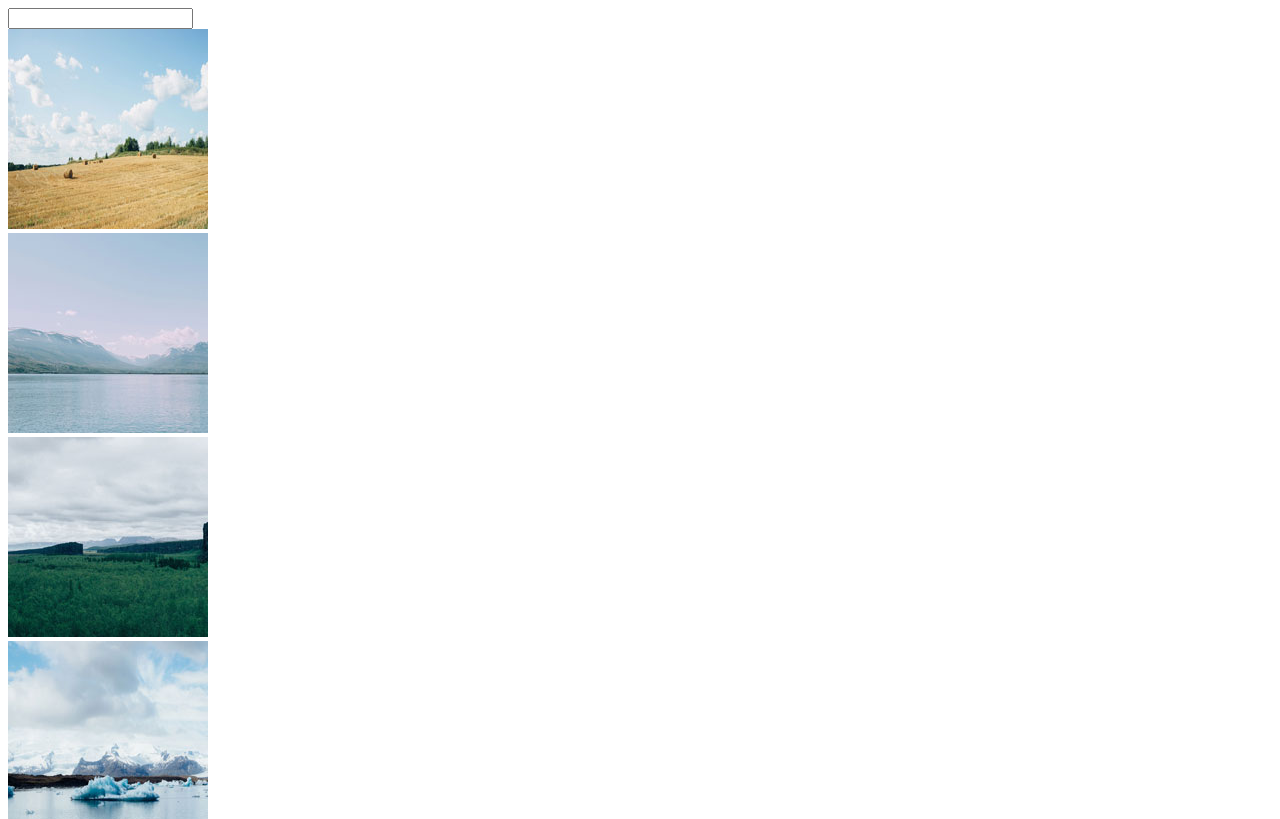
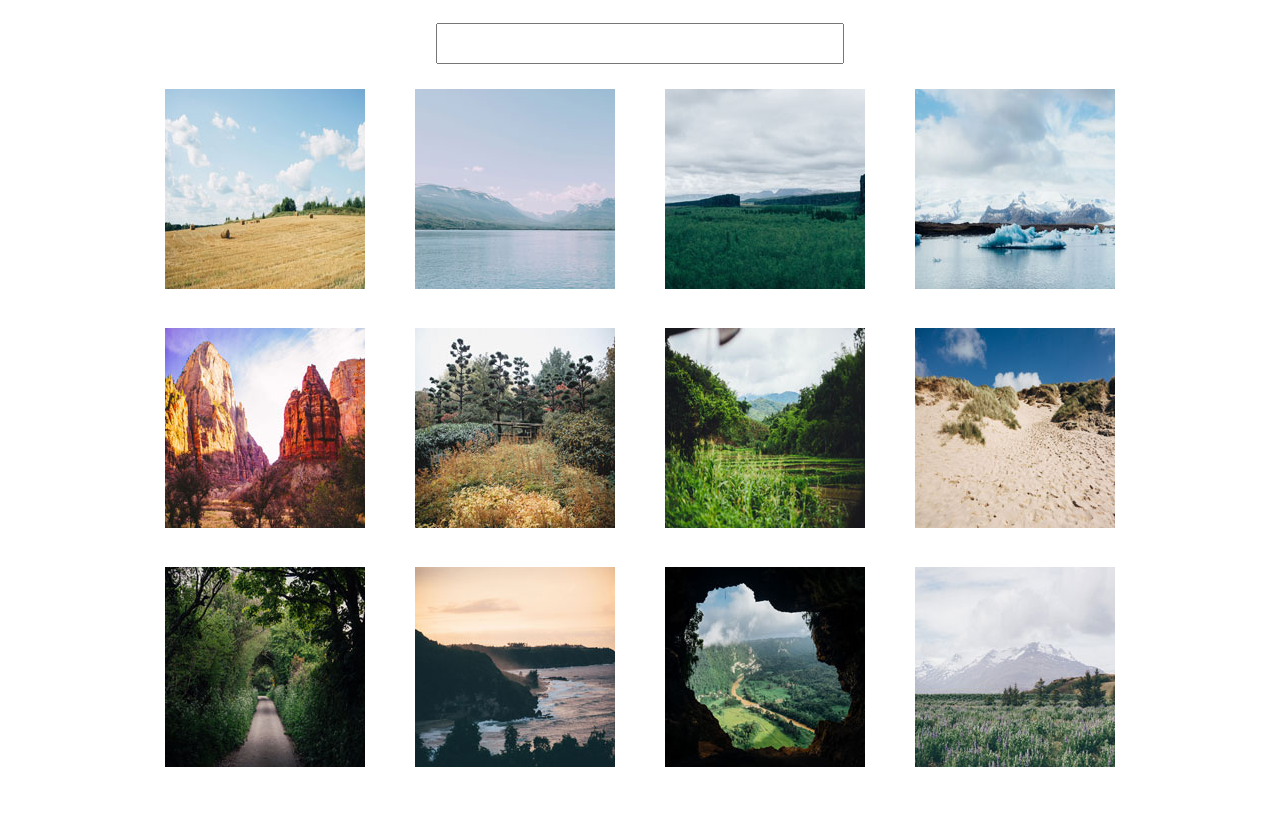
Before and after one commit to austin84/techDegreeProject_5, a plain HTML site: page index.html in a window 1280 px wide. Shown: the top 819 px of the page. Drawn offline with nearby package versions, Linux system fonts and the light colour scheme.

Commit message:
flex box and search

```diff
--- a/css/styles.css
+++ b/css/styles.css
@@ -0,0 +1,28 @@
+body {
+  box-sizing: border-box;
+  display: flex;
+  justify-content: center;
+  align-items: center;
+}
+
+.search input {
+  height: 35px;
+  width: 400px;
+  /* border: 30px black; */
+  margin: 15px 0;
+}
+
+.container {
+  max-width: 80%;
+}
+
+.gallery,
+.search {
+  display: flex;
+  flex-wrap: wrap;
+  justify-content: center;
+  align-items: center;
+}
+.photo {
+  margin: 10px 25px 25px;
+}
--- a/index.html
+++ b/index.html
@@ -3,6 +3,7 @@
   <head>
     <meta charset="UTF-8" />
     <meta name="viewport" content="width=device-width, initial-scale=1.0" />
+    <link rel="stylesheet" href="css/styles.css" />
     <title>Document</title>
   </head>
   <body>
@@ -101,6 +102,6 @@
       integrity="sha256-xNzN2a4ltkB44Mc/Jz3pT4iU1cmeR0FkXs4pru/JxaQ="
       crossorigin="anonymous"
     ></script>
-    <script src="js/main.js"></script>
+    <!-- <script src="js/main.js"></script> -->
   </body>
 </html>
```
